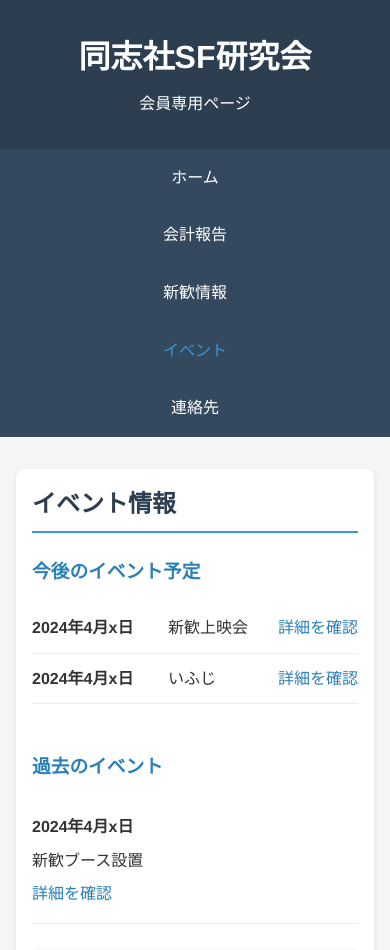
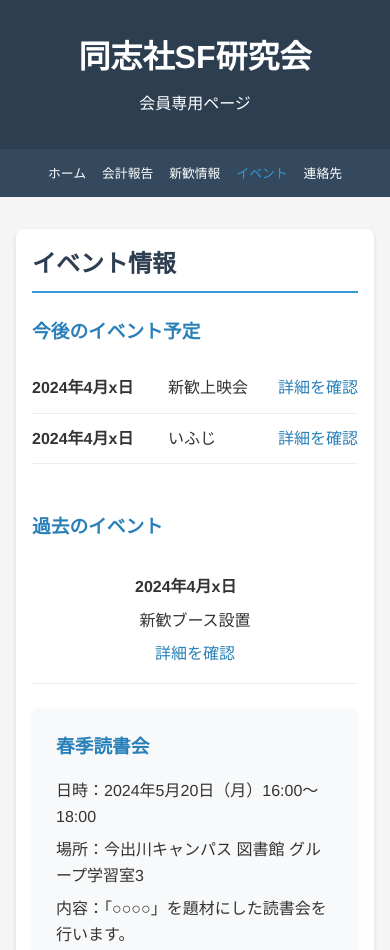
Before and after one commit to SouichiroTsujimoto/DSFA-management, a plain HTML site: page events.html in a window 390 px wide. Shown: the top 950 px of the page. Drawn offline with Linux system fonts and the light colour scheme.

Commit message:
responsive design

```diff
--- a/styles.css
+++ b/styles.css
@@ -36,6 +36,8 @@ nav {
     position: sticky;
     top: 0;
     z-index: 100;
+    overflow-x: auto;
+    width: 100%;
 }
 
 nav ul {
@@ -44,10 +46,15 @@ nav ul {
     list-style: none;
     max-width: 1200px;
     margin: 0 auto;
+    flex-wrap: nowrap;
+    padding: 0 1rem;
+    min-width: max-content;
 }
 
 nav ul li {
     padding: 1rem;
+    white-space: nowrap;
+    flex-shrink: 0;
 }
 
 nav ul li a {
@@ -512,8 +519,16 @@ footer {
 /* レスポンシブデザイン */
 @media (max-width: 768px) {
     nav ul {
-        flex-direction: column;
-        align-items: center;
+        justify-content: center;
+        padding: 0 0.5rem;
+    }
+
+    nav ul li {
+        padding: 0.8rem 0.6rem;
+    }
+
+    nav ul li a {
+        font-size: 0.9rem;
     }
 
     .events-container {
@@ -534,7 +549,7 @@ footer {
 
     .past-events li {
         flex-direction: column;
-        align-items: flex-start;
+        align-items: center;
     }
 
     .past-events .event-date,
@@ -557,4 +572,12 @@ footer {
         padding: 0.5rem;
         font-size: 0.9rem;
     }
+
+    nav ul li {
+        padding: 0.7rem 0.5rem;
+    }
+
+    nav ul li a {
+        font-size: 0.8rem;
+    }
 }
```
